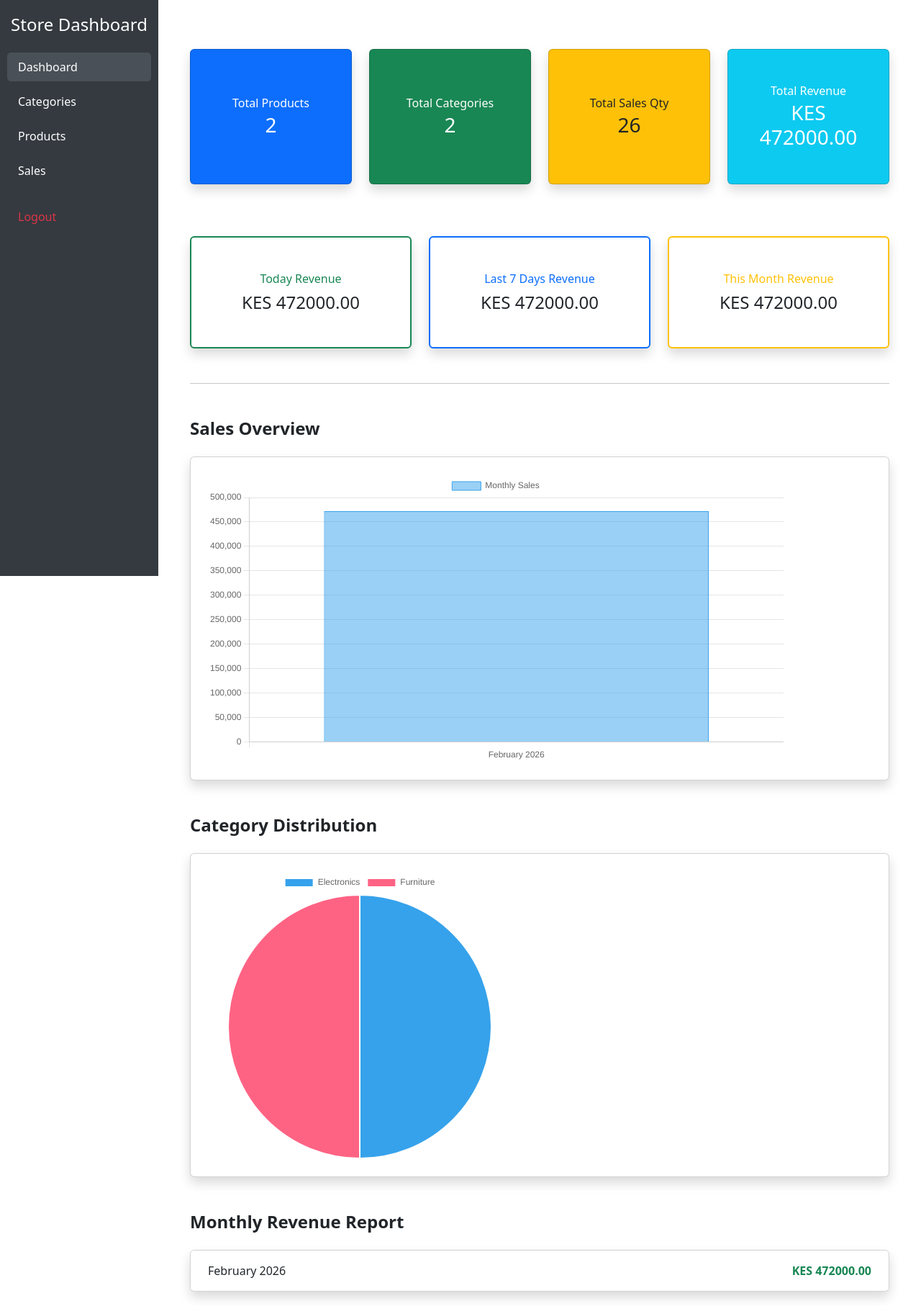
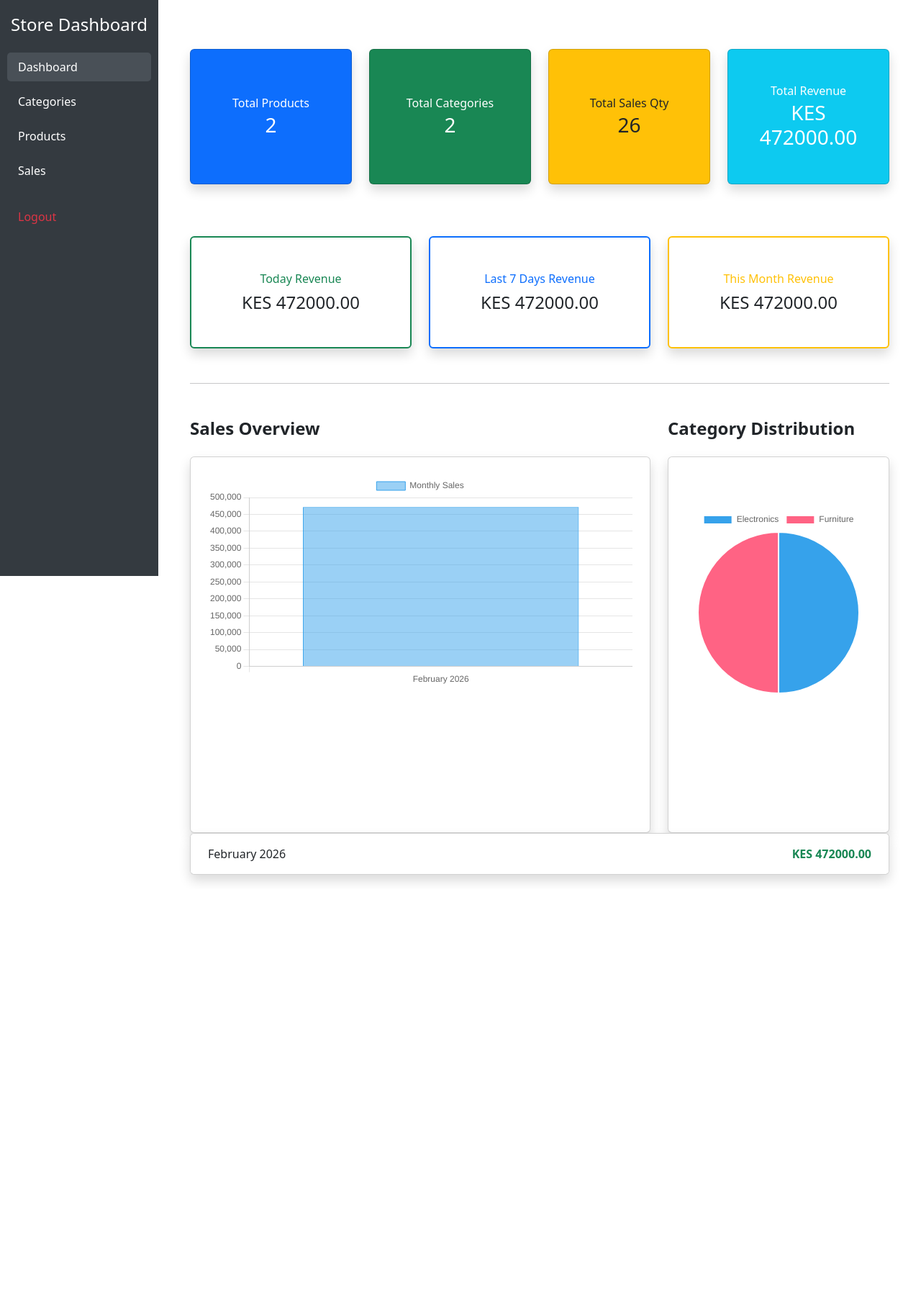
Before and after one commit to Blackscure/inventory, a Django app: page / in a window 1280 px wide. Shown: the whole page at 72% size. After the commit the page ends 1226 px from the top, so only its background shows below. Run offline with Django 5.2, Linux system fonts and the light colour scheme; a user stored in the database is signed in; data comes from the database, SQL or seed files in the repository.

Commit message:
dashboard modified

```diff
--- a/store/templates/dashboard.html
+++ b/store/templates/dashboard.html
@@ -73,25 +73,35 @@
 
     <hr class="my-4 my-md-5">
 
-    <!-- SALES CHART -->
+    <!-- SALES OVERVIEW + CATEGORY DISTRIBUTION - side by side -->
+    <div class="row g-4">
+
+        <!-- Left: Sales Overview (bigger chart) -->
+        <div class="col-lg-8">
             <h4 class="mb-3 mb-md-4 fw-semibold">Sales Overview</h4>
-    <div class="card shadow mb-4 mb-md-5">
+            <div class="card shadow h-100">
                 <div class="card-body p-3 p-md-4">
-            <div style="position: relative; height: 400px; width: 100%;">
+                    <div style="position: relative; height: 420px; width: 100%;">
                         <canvas id="salesChart"></canvas>
                     </div>
                 </div>
             </div>
+        </div>
 
-    <!-- CATEGORY DISTRIBUTION -->
+        <!-- Right: Category Distribution (pie chart) -->
+        <div class="col-lg-4">
             <h4 class="mb-3 mb-md-4 fw-semibold">Category Distribution</h4>
-    <div class="card shadow mb-4 mb-md-5">
-        <div class="card-body p-4">
-            <div style="position: relative; height: 400px; width: 100%; max-width: 900px; margin: 0 auto;">
+            <div class="card shadow h-100">
+                <div class="card-body p-4 d-flex flex-column justify-content-center">
+                    <div style="position: relative; height: 380px; width: 100%;">
                         <canvas id="categoryPieChart"></canvas>
                     </div>
                 </div>
             </div>
+        </div>
+
+    </div>
+
 
     <!-- MONTHLY REPORT -->
     <h4 class="mb-3 mb-md-4 fw-semibold">Monthly Revenue Report</h4>
--- a/store/templates/form.html
+++ b/store/templates/form.html
@@ -7,4 +7,4 @@
     <button type="submit">Save</button>
 </form>
 
-{% endblock %}python manage.py makemigrations
+{% endblock %}
```
Lines whose indentation alone changed are shown as unchanged.
